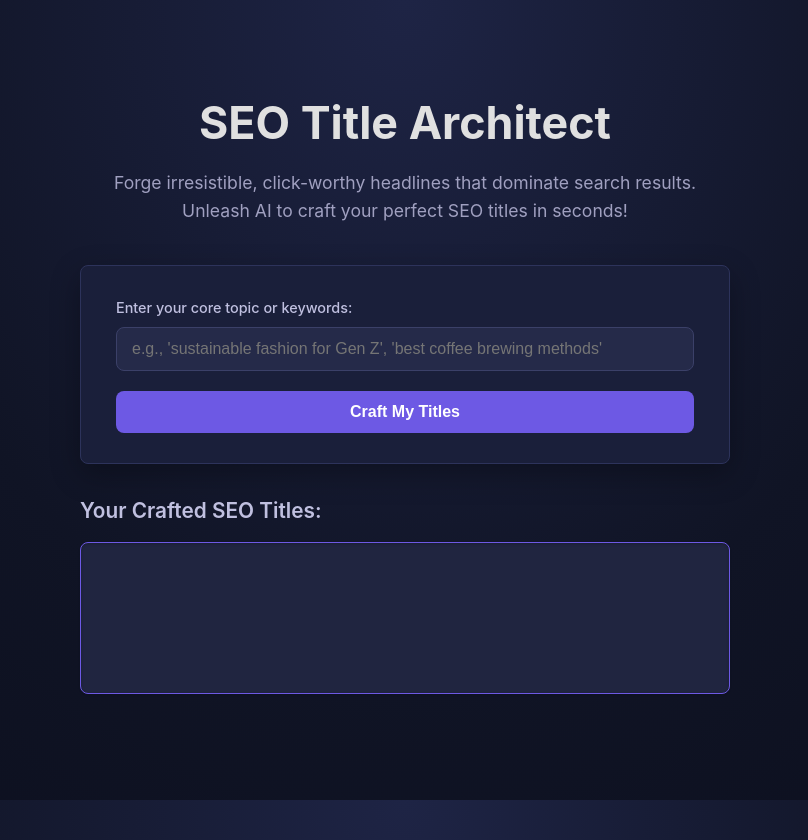
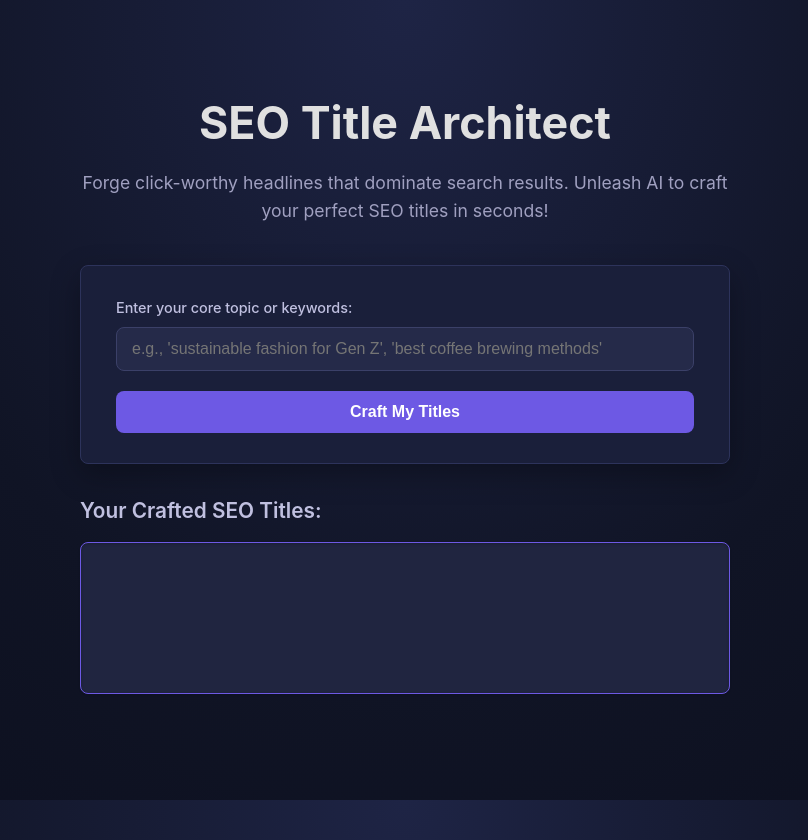
Before and after one commit to stepanianpat/forge-launchpad, a website: page index.html in a window 1280 px wide. Shown: the whole page, without its empty margins (235-1043 px from the left). Drawn offline with Linux system fonts and the light colour scheme.

Commit message:
title edits

```diff
--- a/index.html
+++ b/index.html
@@ -11,7 +11,7 @@
     <div class="main-container">
         <section class="hero-section">
             <h1>SEO Title Architect</h1>
-            <p>Forge irresistible, click-worthy headlines that dominate search results. Unleash AI to craft your perfect SEO titles in seconds!</p>
+            <p>Forge click-worthy headlines that dominate search results. Unleash AI to craft your perfect SEO titles in seconds!</p>
         </section>
 
         <section class="form-card">
```
